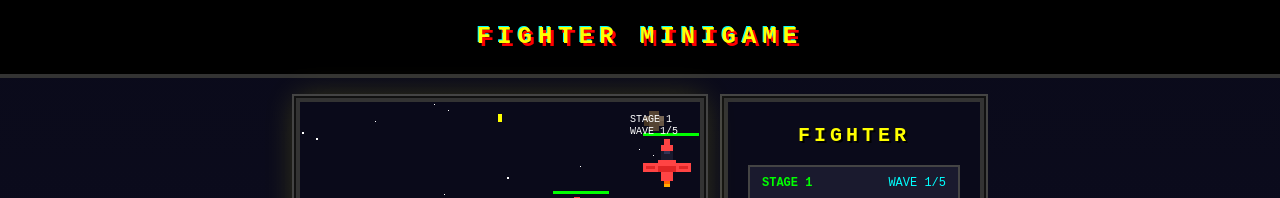
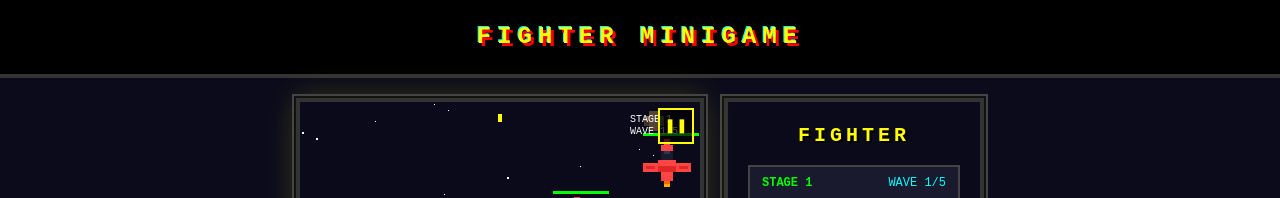
Before and after one commit to aqdevelop/minigame, a React (Vite) app: page / in a window 1280 px wide. Both pictures are taken after a click on the button "START". Shown: the top 198 px of the page. Built offline with nearby package versions, Linux system fonts and the light colour scheme.

Commit message:
feat: 일시정지 기능 추가
- 게임 중 우측 상단 일시정지 버튼 추가
- P 또는 ESC 키로 일시정지/재개 토글
- 일시정지 시 PAUSED 오버레이 표시
- RESUME 버튼 클릭으로 게임 재개
- 픽셀 스타일 UI 디자인

```diff
--- a/src/games/fighter/FighterGame.css
+++ b/src/games/fighter/FighterGame.css
@@ -41,3 +41,72 @@
   font-size: 12px;
   color: #ffff00;
 }
+
+.game-overlay h2 {
+  margin: 0 0 15px 0;
+  font-size: 24px;
+  color: #ffff00;
+  text-shadow: 2px 2px 0 #aa8800;
+}
+
+/* Pause Button */
+.pause-button {
+  position: absolute;
+  top: 10px;
+  right: 10px;
+  width: 36px;
+  height: 36px;
+  background: rgba(0, 0, 0, 0.7);
+  border: 2px solid #ffff00;
+  color: #ffff00;
+  font-size: 14px;
+  cursor: pointer;
+  display: flex;
+  align-items: center;
+  justify-content: center;
+  transition: all 0.1s;
+  font-family: 'Courier New', monospace;
+}
+
+.pause-button:hover {
+  background: rgba(255, 255, 0, 0.2);
+  transform: scale(1.1);
+}
+
+.pause-button:active {
+  transform: scale(0.95);
+}
+
+/* Pause Overlay */
+.pause-overlay {
+  z-index: 10;
+}
+
+/* Resume Button */
+.resume-button {
+  margin-top: 15px;
+  padding: 10px 25px;
+  background: #ffff00;
+  border: 3px solid #aa8800;
+  color: #000;
+  font-size: 14px;
+  font-weight: bold;
+  cursor: pointer;
+  font-family: 'Courier New', monospace;
+  text-transform: uppercase;
+  letter-spacing: 2px;
+  transition: all 0.1s;
+}
+
+.resume-button:hover {
+  background: #ffcc00;
+  transform: scale(1.05);
+}
+
+.resume-button:active {
+  transform: scale(0.95);
+}
+
+.pixel-button {
+  image-rendering: pixelated;
+}
--- a/src/games/fighter/FighterGame.tsx
+++ b/src/games/fighter/FighterGame.tsx
@@ -1,4 +1,4 @@
-import { useRef, useEffect } from 'react';
+import { useRef, useEffect, useState } from 'react';
 import type { Bullet, Enemy, Player, Plane } from '../../types/game';
 import { playSound, startBgm, stopBgm, initAudio } from '../../utils/sound';
 import './FighterGame.css';
@@ -331,6 +331,8 @@ export const FighterGame = ({
   onGameOver,
 }: FighterGameProps) => {
   const canvasRef = useRef<HTMLCanvasElement>(null);
+  const [isPaused, setIsPaused] = useState(false);
+  const isPausedRef = useRef(false);
   const gameStateRef = useRef({
     player: {
       x: CANVAS_WIDTH / 2 - PLAYER_WIDTH / 2,
@@ -375,7 +377,8 @@ export const FighterGame = ({
     currentPlaneRef.current = currentPlane;
     stageRef.current = stage;
     waveRef.current = wave;
-  }, [isPlaying, currentPlane, stage, wave]);
+    isPausedRef.current = isPaused;
+  }, [isPlaying, currentPlane, stage, wave, isPaused]);
 
   // Initialize audio on first interaction
   useEffect(() => {
@@ -405,6 +408,7 @@ export const FighterGame = ({
   // Reset game state
   useEffect(() => {
     if (isPlaying) {
+      setIsPaused(false); // Reset pause state when game starts
       gameStateRef.current = {
         player: {
           x: CANVAS_WIDTH / 2 - PLAYER_WIDTH / 2,
@@ -442,9 +446,14 @@ export const FighterGame = ({
   // Keyboard handlers
   useEffect(() => {
     const handleKeyDown = (e: KeyboardEvent) => {
-      keysRef.current.add(e.key.toLowerCase());
-      if (['arrowup', 'arrowdown', 'arrowleft', 'arrowright', ' '].includes(e.key.toLowerCase())) {
+      const key = e.key.toLowerCase();
+      keysRef.current.add(key);
+      if (['arrowup', 'arrowdown', 'arrowleft', 'arrowright', ' '].includes(key)) {
         e.preventDefault();
+      }
+      // Pause toggle with Escape or P
+      if ((key === 'escape' || key === 'p') && isPlayingRef.current && !gameStateRef.current.gameOver) {
+        setIsPaused(prev => !prev);
       }
     };
     const handleKeyUp = (e: KeyboardEvent) => {
@@ -488,7 +497,7 @@ export const FighterGame = ({
       const now = Date.now();
       const isBossWave = currentWave >= WAVES_PER_STAGE;
 
-      if (isPlayingRef.current && !state.gameOver) {
+      if (isPlayingRef.current && !state.gameOver && !isPausedRef.current) {
         // Wave transition
         if (state.waveTransition > 0) {
           state.waveTransition--;
@@ -1142,6 +1151,12 @@ export const FighterGame = ({
     };
   }, [onEnemyKill, onBossKill, onNextWave, onNextStage, onGameOver]);
 
+  const togglePause = () => {
+    if (isPlaying && !gameStateRef.current.gameOver) {
+      setIsPaused(prev => !prev);
+    }
+  };
+
   return (
     <div className="fighter-game">
       <canvas
@@ -1150,6 +1165,26 @@ export const FighterGame = ({
         height={CANVAS_HEIGHT}
         className="game-canvas pixel-canvas"
       />
+      {/* Pause Button */}
+      {isPlaying && !gameStateRef.current.gameOver && (
+        <button
+          className="pause-button pixel-button"
+          onClick={togglePause}
+          title="Pause (P or ESC)"
+        >
+          {isPaused ? '▶' : '❚❚'}
+        </button>
+      )}
+      {/* Pause Overlay */}
+      {isPaused && (
+        <div className="game-overlay pause-overlay pixel-overlay">
+          <h2>PAUSED</h2>
+          <p>Press P or ESC to resume</p>
+          <button className="resume-button pixel-button" onClick={togglePause}>
+            RESUME
+          </button>
+        </div>
+      )}
       {!isPlaying && (
         <div className="game-overlay pixel-overlay">
           <p>WASD / ARROWS TO MOVE</p>
```
